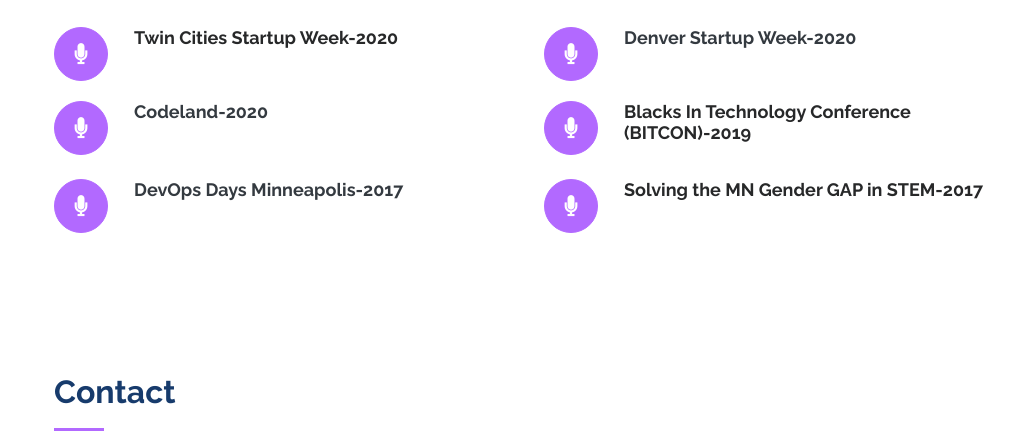
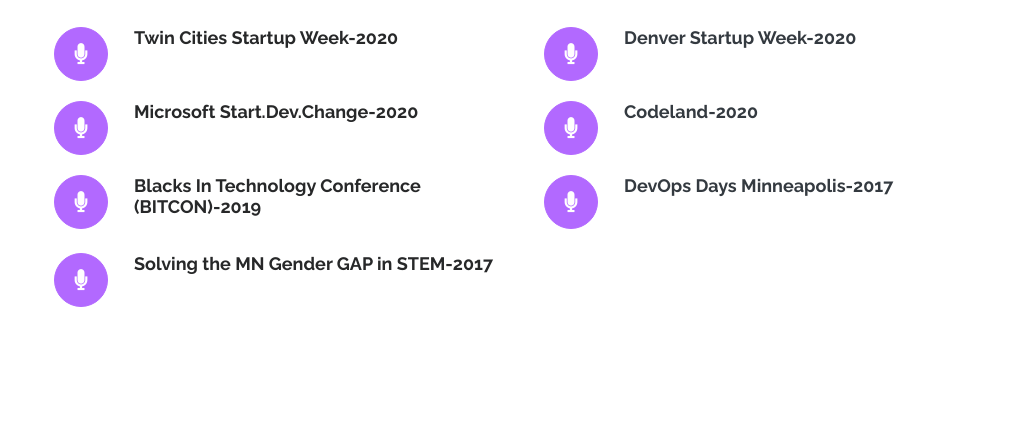
Before and after one commit to prukia/rukia_portfolio, a plain HTML site: page index.html in a window 1280 px wide. Shown: the part 4579-5023 px from the top of the page, without its empty margins (261-1280 px from the left). Drawn offline with nearby package versions, Linux system fonts and the light colour scheme.

Commit message:
add microsoft conference speaker section

```diff
--- a/index.html
+++ b/index.html
@@ -446,26 +446,32 @@
         <div class="row">
           <div class="col-lg-6 col-md-6 icon-box" data-aos="fade-up" data-aos-delay="100">
             <div class="icon"><i class="icofont-mic"></i></div>
+            <h4 class="title">Microsoft Start.Dev.Change-2020</h4>
+          </div>
+          <div class="col-lg-6 col-md-6 icon-box" data-aos="fade-up" data-aos-delay="100">
+            <div class="icon"><i class="icofont-mic"></i></div>
             <h4 class="title"><a href="https://dev.to/rukiaasm/working-smarter-5-steps-to-getting-unstuck-with-rukia-sheikh-mohamed-1932" target="_blank">Codeland-2020</a></h4>
           </div>
+        </div>
+        <div class="row">
           <div class="col-lg-6 col-md-6 icon-box" data-aos="fade-up" data-aos-delay="100">
             <div class="icon"><i class="icofont-mic"></i></div>
             <h4 class="title">Blacks In Technology Conference (BITCON)-2019</h4>
             <!-- <p class="description">Influencer Level Up Panel</p> -->
           </div>
-        </div>
-        <div class="row">
           <div class="col-lg-6 col-md-6 icon-box" data-aos="fade-up">
             <div class="icon"><i class="icofont-mic"></i></div>
             <h4 class="title"><a href="https://www.youtube.com/watch?v=oHGtPt4EdBw" target="_blank">DevOps Days Minneapolis-2017</a></h4>
             <!-- <p class="description">Lightening Talk</p> -->
           </div>
+        </div>
+
+        <div class ="row">
           <div class="col-lg-6 col-md-6 icon-box" data-aos="fade-up" data-aos-delay="100">
             <div class="icon"><i class="icofont-mic"></i></div>
             <h4 class="title">Solving the MN Gender GAP in STEM-2017</h4>
           </div>
         </div>
-
       </div>
     </section><!-- End speaking Section -->
 
```
